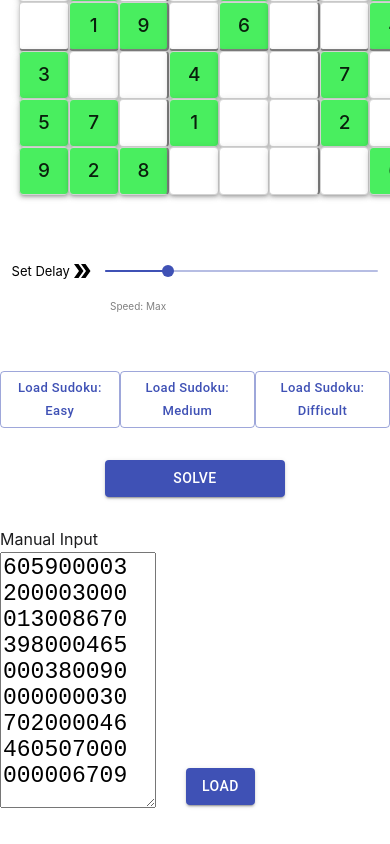
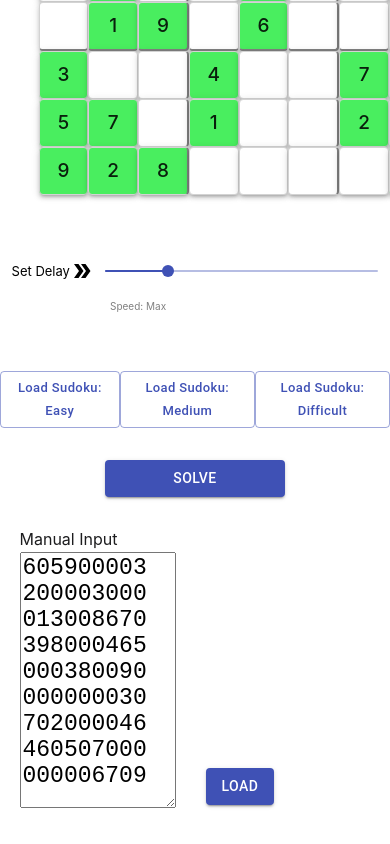
Before and after one commit to rajatshet5/sudoku-solver, a React (Create React App) app in the folder sudoku-solver/: page / in a window 390 px wide. Shown: the part 943-1787 px from the top of the page. Built offline with nearby package versions, Linux system fonts and the light colour scheme.

Commit message:
minor style adjustments

```diff
--- a/sudoku-solver/src/Components/SudokuSolver.jsx
+++ b/sudoku-solver/src/Components/SudokuSolver.jsx
@@ -425,8 +425,8 @@ export function SudokuSolver() {
               message={alertMsg}
           />
           </div>
-          <p style={{marginBottom:"3px",color:"rgb(29, 29, 31)"}}>Manual Input</p>
-          <textarea ref={inpRef} style={{width:"150px", marginTop:0, height:"250px", fontSize:"23px"}}>
+          <p className={styles.inpTitle}>Manual Input</p>
+          <textarea className={styles.inpBox} ref={inpRef} style={{width:"150px", marginTop:0, height:"250px", fontSize:"23px"}}>
 
           </textarea>
           <Button disabled={running} style={{margin:"5px 30px", marginBottom:"39px", color:"white"}} variant="contained" color="primary" onClick={handleManualInput}>Load</Button>
--- a/sudoku-solver/src/Components/sudokuSolver.module.css
+++ b/sudoku-solver/src/Components/sudokuSolver.module.css
@@ -13,9 +13,16 @@
     height: 300px;
     padding-top: 600px;
     margin-bottom: 190px;
+    padding-left: 5%;
   }
   .title {
     width: 100% !important;
+  }
+  .inpBox {
+    margin-left: 5% !important;
+  }
+  .inpTitle {
+    margin-left: 5% !important;
   }
 }
 .title {
@@ -24,3 +31,7 @@
   border-bottom: 1px solid lightgrey;
   width: 590px;
 }
+.inpTitle {
+  margin-bottom: 3px;
+  color: rgb(29, 29, 31);
+}
```
